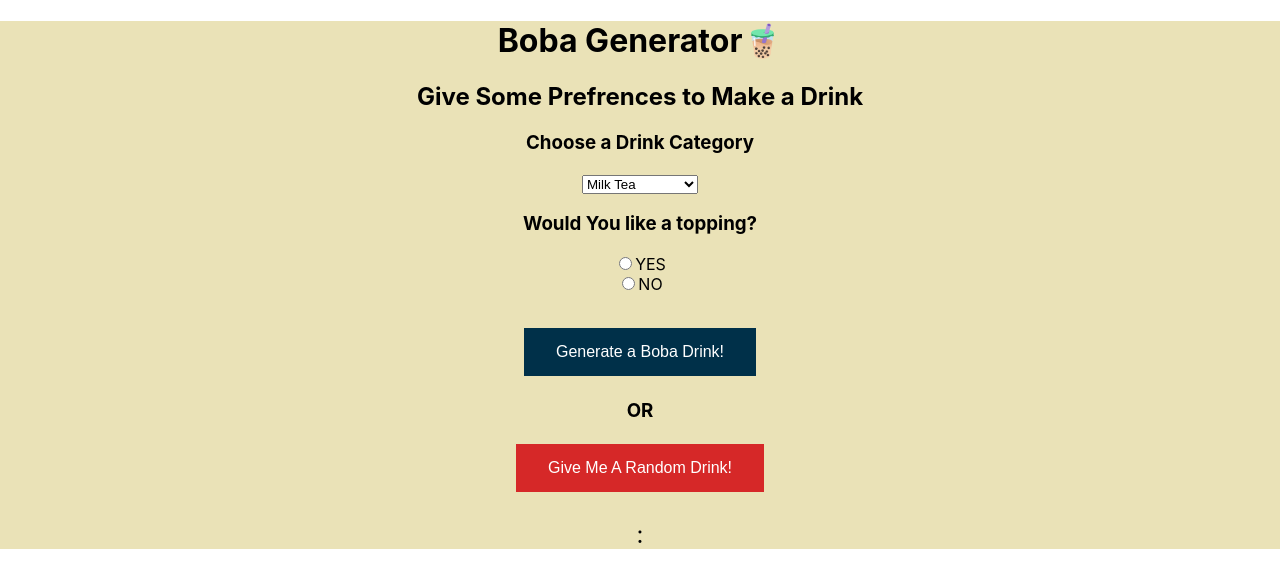
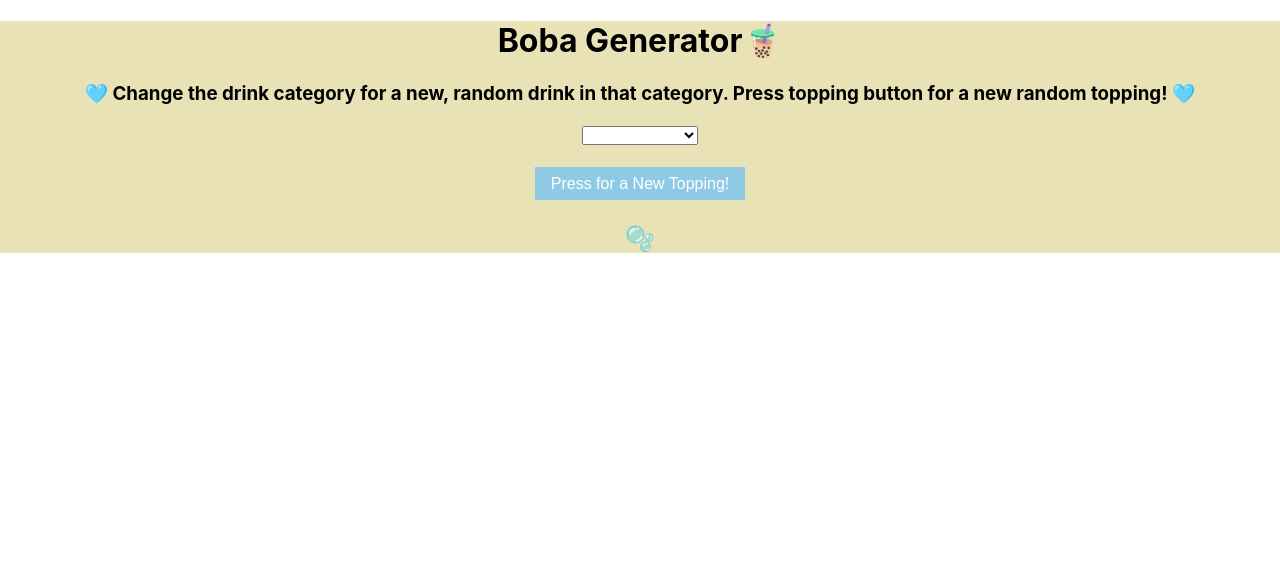
Before and after one commit to Rikaiyah-Winters/boba-generator, a React (Create React App) app: page / in a window 1280 px wide. Shown: the top 588 px of the page. Built offline with nearby package versions, Linux system fonts and the light colour scheme.

Commit message:
Reduced to a simple random drink and topping generator

```diff
--- a/src/App.css
+++ b/src/App.css
@@ -4,11 +4,12 @@
 }
 
 .random-drink-button,
-.customized-drink-button {
+.customized-drink-button,
+.topping-button {
   background: #d62828;
   border: none;
   color: white;
-  padding: 15px 32px;
+  padding: 7.5px 16px;
   text-align: center;
   display: inline-block;
   font-size: 16px;
@@ -19,6 +20,10 @@
   background: #003049;
 }
 
+.topping-button {
+  background: #8ecae6;
+}
+
 p {
   font-size: 24px;
   margin-bottom: 30px;
--- a/src/App.js
+++ b/src/App.js
@@ -11,9 +11,9 @@ class App extends Component {
 
   state = {
     flavor: "",
+    chosenTopping: "",
     randomTopping: "",
-    chosenTopping: "",
-    chosenDrinkCategoryFlavor: "",
+    chosenFlavor: "",
   };
 
 
@@ -29,69 +29,73 @@ generateTopping = () => {
     let newTopping = toppings[randomIndex];
     this.setState({ randomTopping: newTopping });
   };
+  //the customized button could be an unhide button!
 
-
-grabDrinkCategoryFlavor = (event) => {
-  if (event.target.value = "milk tea") {
-    let randomIndex = Math.floor(Math.random * milkTeaFlavors.length)
-    let milkTeaFlavor = milkTeaFlavors[randomIndex]
-    this.setState({ chosenDrinkCategoryFlavor: milkTeaFlavor })
+  chosenFlavor = (event) => {
+    if (event.target.value === "milk tea") {
+      let randomIndex = Math.floor(Math.random() * milkTeaFlavors.length);
+      let milkTeaFlavor = milkTeaFlavors[randomIndex];
+      this.setState({ chosenFlavor: milkTeaFlavor });
     }
-  if (event.target.value = "fruit tea") {
-    let randomIndex = Math.floor(Math.random * fruitTeaFlavors.length)
-    let fruitTeaFlavor = fruitTeaFlavors[randomIndex]
-    this.setState({ chosenDrinkCategoryFlavor: fruitTeaFlavor })
+    if (event.target.value === "fruit tea") {
+      let randomIndex = Math.floor(Math.random() * fruitTeaFlavors.length);
+      let fruitTeaFlavor = fruitTeaFlavors[randomIndex];
+      this.setState({ chosenFlavor: fruitTeaFlavor });
     }
-  if (event.target.value = "fruit lemonade") {
-    let randomIndex = Math.floor(Math.random * fruitLemonadeFlavors.length)
-    let fruitLemonadeFlavor = fruitLemonadeFlavors[randomIndex]
-    this.setState({ chosenDrinkCategoryFlavor: fruitLemonadeFlavor })
+    if (event.target.value === "fruit lemonade") {
+      let randomIndex = Math.floor(Math.random() * fruitLemonadeFlavors.length);
+      let fruitLemonadeFlavor = fruitLemonadeFlavors[randomIndex];
+      this.setState({ chosenFlavor: fruitLemonadeFlavor });
     }
-  if (event.target.value = "smoothie") {
-    let randomIndex = Math.floor(Math.random * smoothieFlavors.length)
-    let smoothieFlavor = smoothieFlavors[randomIndex]
-    this.setState({ chosenDrinkCategoryFlavor: smoothieFlavor })
+    if (event.target.value === "smoothie") {
+      let randomIndex = Math.floor(Math.random() * smoothieFlavors.length);
+      let smoothieFlavor = smoothieFlavors[randomIndex];
+      this.setState({ chosenFlavor: smoothieFlavor });
     }
-  //whatever the event.target.value is, you want to refrence that array
   };
 
-/*addTopping = (event) => {
-  if (event.target.value = "NO") {
-    this.setState({ chosenTopping: "No Topping" })
-  }
-  if (event.target.value = "YES") {
-    this.generateTopping()
-  }
-};*/
+  noTopping = () => {
+    this.setState({ chosenTopping: "" })
+  };
 
-//the customized button could be an unhide button!
-
-
+  generateChosenTopping = () => {
+    let randomIndex = Math.floor(Math.random() * toppings.length);
+    let newTopping = toppings[randomIndex];
+    this.setState({ chosenTopping: newTopping });
+  };
 
   render() {
     return (
       <div className="App" >
         <h1>Boba Generator🧋</h1>
-      <h2>Give Some Prefrences to Make a Drink</h2>
-      <h3>Choose a Drink Category</h3>
-      <select className="drink-categories" onChange={this.grabDrinkCategoryFlavor}>
+        <h2></h2>
+        <h3>🩵 Change the drink category for a new, random drink in that category. Press topping button for a new random topping! 🩵</h3>
+
+        <select onChange={this.chosenFlavor} className="drink-categories">
+          <option value="none"> </option>
           <option value="milk tea">Milk Tea</option>
           <option value="fruit tea">Fruit Tea</option>
           <option value="fruit lemonade">Fruit Lemonade</option>
           <option value="smoothie">Smoothie</option>
         </select>
-      <h3>Would You like a topping?</h3>
-      <form>
-        <input type="radio" id="yes" name="topping_answer" value="YES"></input>
+
+        <h3> </h3>
+        <button class="topping-button" onClick={this.generateChosenTopping}>Press for a New Topping!</button>
+
+        {/*<form>
+          <input type="radio" id="yes" name="topping_answer" value="YES" onChange={this.generateChosenTopping}></input>
           <label for="YES">YES</label><br></br>
-        <input type="radio" id="no" name="topping_answer" value="NO"></input>
+          <input type="radio" id="no" name="topping_answer" value="NO" onChange={this.noTopping}></input>
           <label for="NO">NO</label><br></br>
-      </form>
-      <p>{this.state.chosenDrinkCategoryFlavor}</p>
-      <button class="customized-drink-button">Generate a Boba Drink!</button>
-      <h3>OR</h3>
+    </form>*/}
+
+        <h2>{this.state.chosenFlavor}🫧{this.state.chosenTopping}</h2>
+
+        {/*<button class="customized-drink-button">Generate a Boba Drink!</button>*/}
+        {/*<h3>OR</h3>
+
         <button class="random-drink-button" onClick={this.generateRandomFlavor}>Give Me A Random Drink!</button>
-      <p className="drink-result">{this.state.flavor} : {this.state.randomTopping}</p>
+        <h2 className="drink-result">{this.state.flavor}🫧{this.state.randomTopping}</h2>*/}
       </div>
     );
   };
--- a/src/data.js
+++ b/src/data.js
@@ -73,16 +73,16 @@ export const fruitLemonadeFlavors = [
 
 
 export const smoothieFlavors = [
-    "Mango",
-    "Banana",
-    "Oreo",
-    "Pineapple",
-    "Strawberry",
-    "Blueberry",
-    "Avocado",
-    "Matcha",
-    "Taro",
-    "Red Bean"
+    "Mango smoothie",
+    "Banana smoothie",
+    "Oreo smoothie",
+    "Pineapple smoothie",
+    "Strawberry smoothie",
+    "Blueberry smoothie",
+    "Avocado smoothie",
+    "Matcha smoothie",
+    "Taro smoothie",
+    "Red Bean smoothie"
 ]
 
 export const toppings = [
```
Lines whose indentation alone changed are shown as unchanged.
